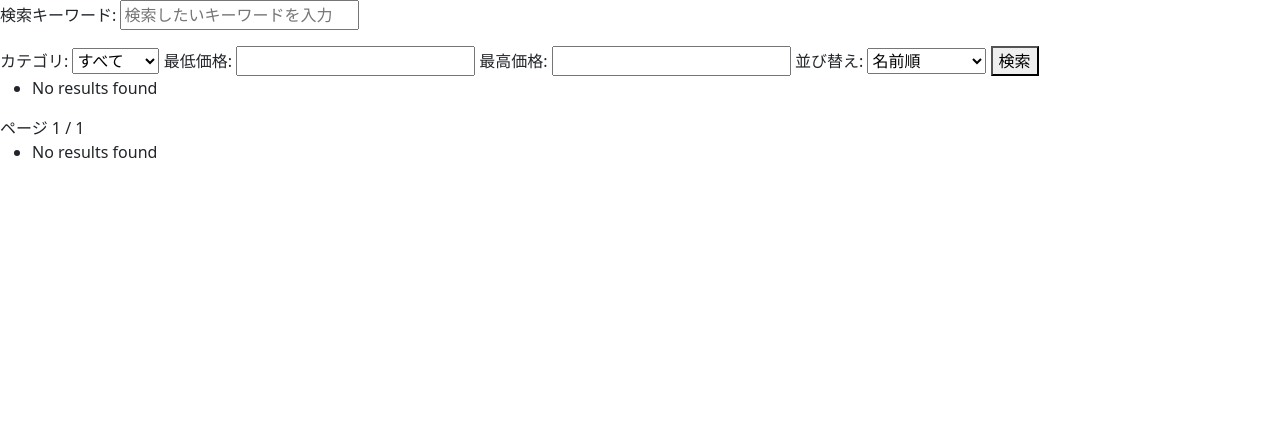
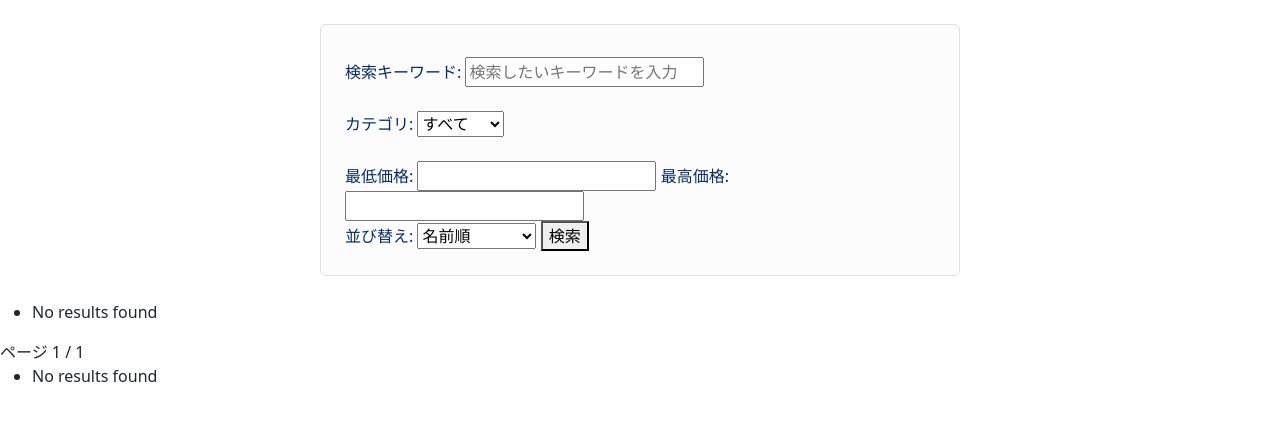
Before and after one commit to yoshiyukisato0304/search_project-class_A-Yoshiyuki-Sato-, a Django app: page / in a window 1280 px wide. Shown: the part 56-477 px from the top of the page. Run offline with Django 4.2, Linux system fonts and the light colour scheme; data that the repository does not hold is empty.

Commit message:
search.htmlのフォーム部分にbootstrapを適用

```diff
--- a/search_project/search_app/templates/search.html
+++ b/search_project/search_app/templates/search.html
@@ -1,12 +1,15 @@
 {% extends './base.html' %}
 
 {% block content %}
-
+<div class="d-flex justify-content-center">
+    <div class="w-50 p-4 m-4 bg-light-subtle border rounded text-primary-emphasis">
         <form method="get">
             <!-- 検索キーワード入力 -->
+            <div class="pt-2">
             {{ form.as_p }}
-
+            </div>
             <!-- カテゴリの選択 -->
+            <div class="pt-2">
                 <label for="category">カテゴリ:</label>
 
                 <select name="category">
@@ -15,13 +18,15 @@
                     <option value="電子機器">電子機器</option>
                     <!-- 他のカテゴリを追加 -->
                 </select>
+            </div>
 
             <!-- 価格範囲の入力 -->
+            <div class="pt-4">
                 <label for="min_price">最低価格:</label>
                 <input type="number" name="min_price" min="0">
                 <label for="max_price">最高価格:</label>
                 <input type="number" name="max_price" min="0">
-
+            </div>
             <!-- 並び替えの選択 -->
             <label for="sort">並び替え:</label>
 
@@ -32,6 +37,8 @@
             </select>
             <button type="submit">検索</button>
         </form>
+    </div>
+</div>
 
    <ul>
    {% for product in results %}
```
Lines whose indentation alone changed are shown as unchanged.
